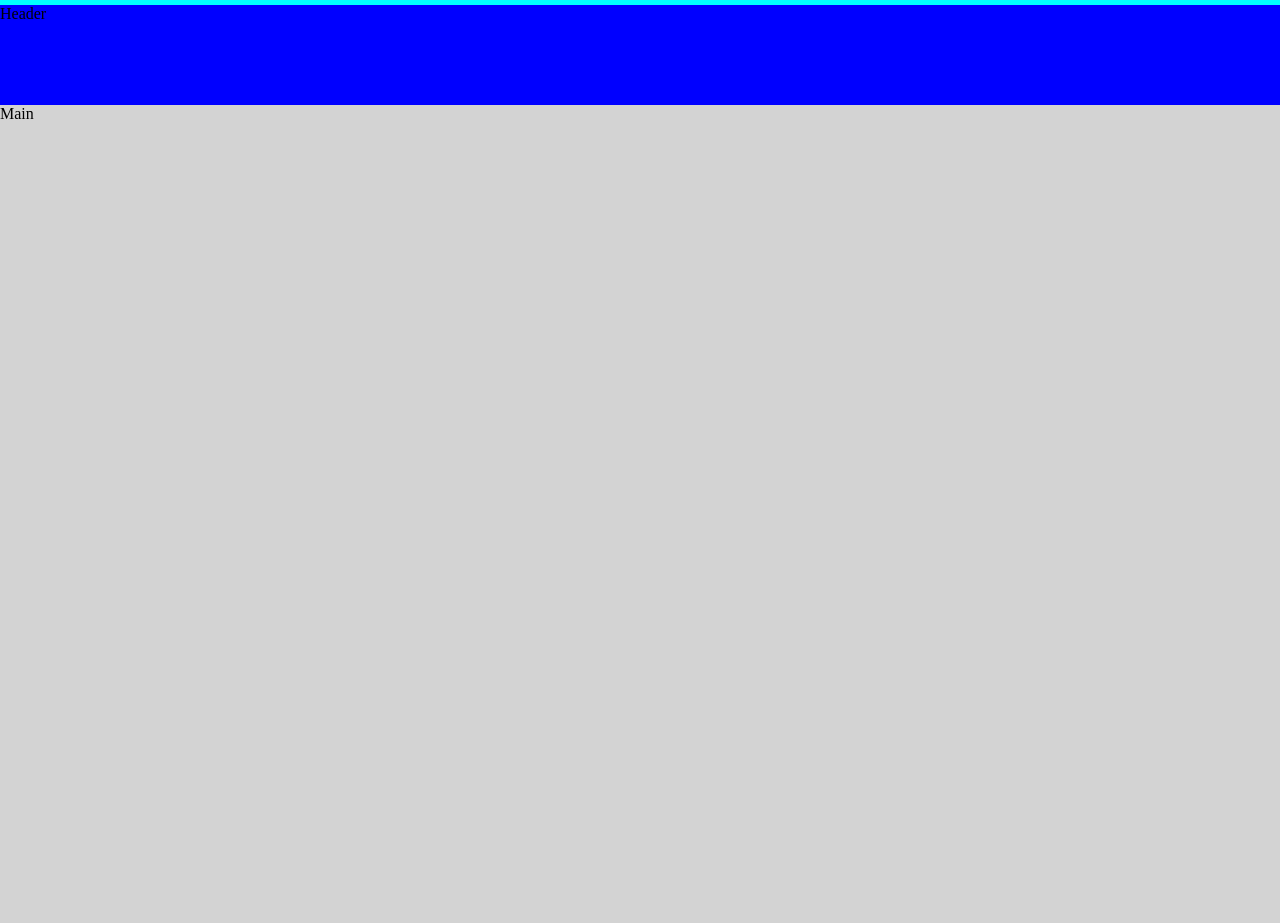
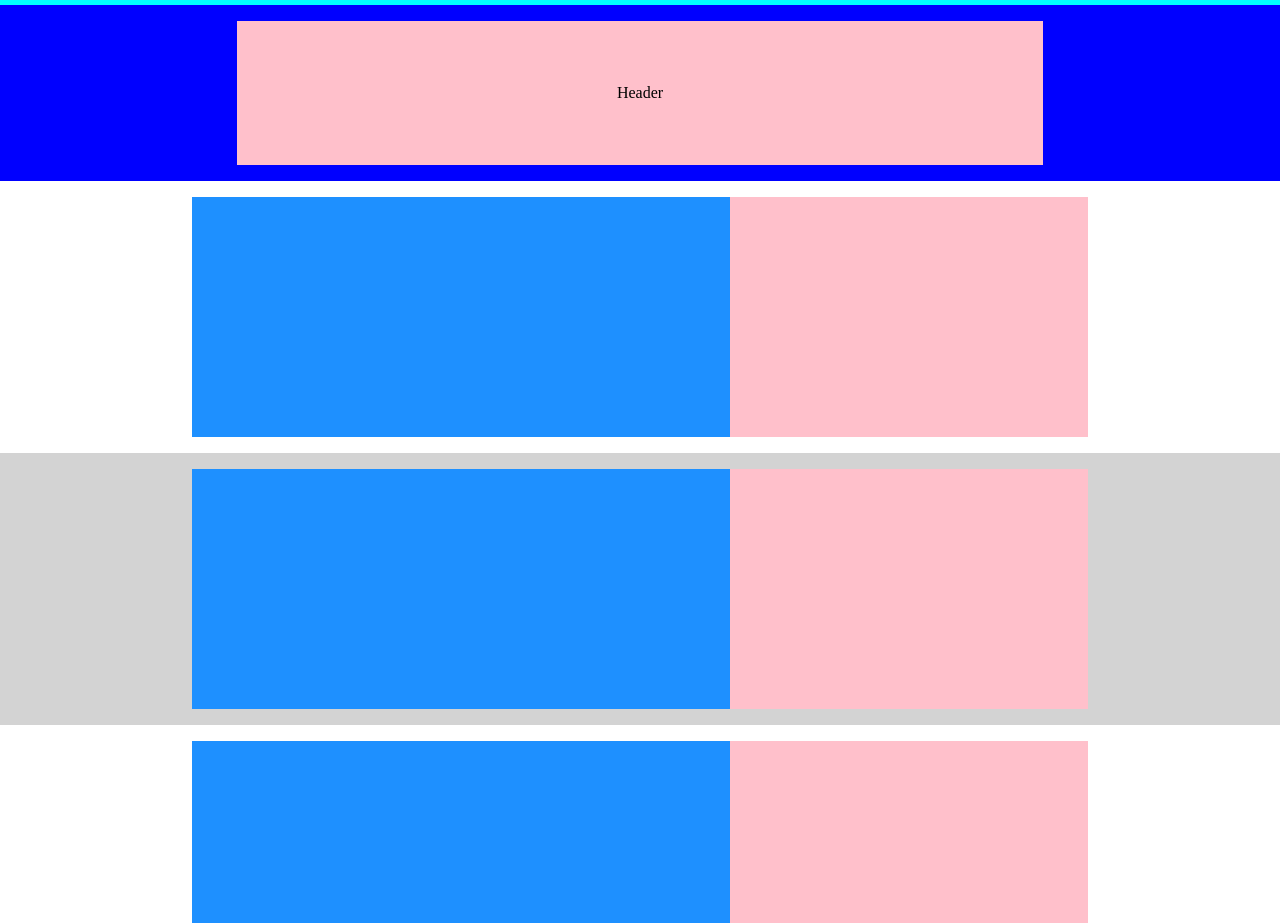
Before and after one commit to ghiottoandrea/htmlcss-struttura-discord, a plain HTML site: page index.html in a window 1280 px wide. Shown: the part 29-952 px from the top of the page. Drawn offline with Linux system fonts and the light colour scheme.

Commit message:
Add main

```diff
--- a/assets/css/style.css
+++ b/assets/css/style.css
@@ -6,13 +6,13 @@
 
 .debug header {
     background-color: blue;
-    height: 100px;
+    /* height: 100px; */
 
 }
 
 .debug main {
-    background-color: lightgrey;
-    height: 900px;
+    /* background-color: lightgrey;
+    height: 900px; */
 }
 
 .debug footer {
@@ -46,3 +46,40 @@ nav{
     background-color: blueviolet;
 
 }
+
+.top-banner{
+    background-color: pink;
+    justify-content: center;
+    height: 9rem;
+    align-items: center;
+}
+
+header{
+    padding: 1rem 4rem;
+}
+
+.first-section{
+    background-color: white;
+    padding: 1rem 0;
+}
+
+.first-content{
+    background-color: dodgerblue;
+    height: 15rem;
+    width: 60%;
+}
+
+.second-content{
+    background-color: pink;
+    height: 15rem;
+    width: 40%;
+}
+
+.second-section{
+    background-color: lightgrey;
+    padding: 1rem 0;
+}
+.third-section{
+    background-color: white;
+    padding: 1rem 0;
+}
--- a/index.html
+++ b/index.html
@@ -19,17 +19,46 @@
     </nav>
     <!-- /#side_nav -->
 
-    <header id="side_header">
-        <div>
+    <header id=" flexside_header">
+        <div class="flex-container top-banner">
             Header
         </div>
     </header>
     <!-- /#side_header -->
 
     <main id="side_main">
-        <div>
-            Main
 
+        <div class="first-section">
+            <div class="flex-container">
+                <div class="first-content">
+
+                </div>
+                <div class="second-content">
+
+                </div>
+            </div>
+        </div>
+
+        <div class="second-section">
+            <div class="flex-container">
+                <div class="first-content">
+
+                </div>
+                <div class="second-content">
+
+                </div>
+            </div>
+        </div>
+
+        <div class="third-section">
+            <div class="flex-container">
+                <div class="first-content">
+
+                </div>
+                <div class="second-content">
+
+                </div>
+            </div>
         </div>
     </main>
     <!-- /#side_main -->
```
